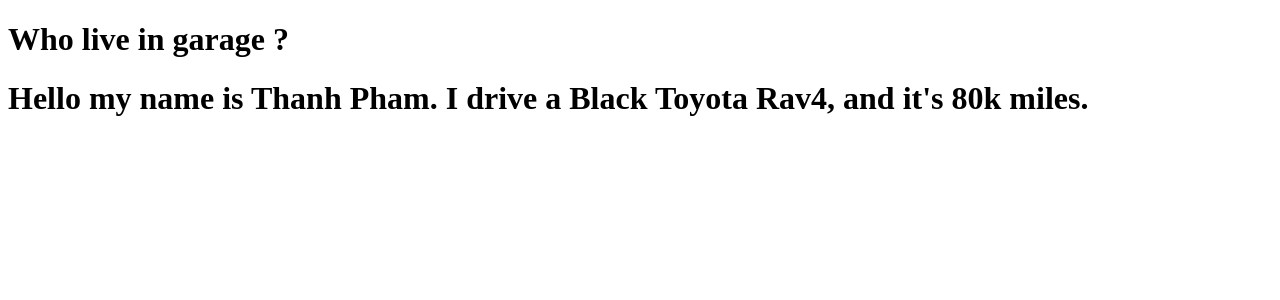
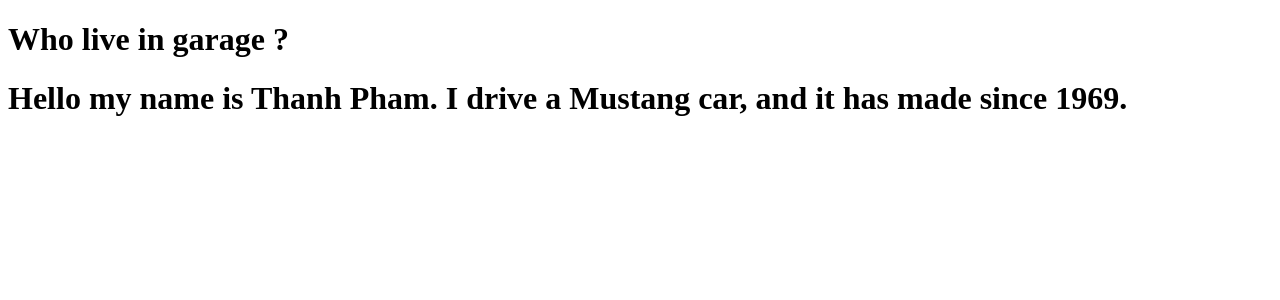
Before and after one commit to thanhpham091790/reactjs, a React (Vite) app in the folder 01-react-tutorial/my-react-app/: page / in a window 1280 px wide. Shown: the top 300 px of the page. Built offline with nearby package versions, Linux system fonts and the light colour scheme.

Commit message:
when you dont know how many properties you will receive, you can use the ...rest operator.

```diff
--- a/01-react-tutorial/my-react-app/src/Car.jsx
+++ b/01-react-tutorial/my-react-app/src/Car.jsx
@@ -1,9 +1,9 @@
 function Car(props) {
     let { carinfo } = props;
-    let [brand, model, mile, color] = carinfo;
+    let { model, ...rest } = carinfo;
     return (
         <>
-            <h1>Hello my name is Thanh Pham. I drive a {color} {brand} {model}, and it's {mile} miles.</h1>
+            <h1>Hello my name is Thanh Pham. I drive a {model} car, and it has made since {rest.year}.</h1>
         </>
     );
 }
--- a/01-react-tutorial/my-react-app/src/Garage.jsx
+++ b/01-react-tutorial/my-react-app/src/Garage.jsx
@@ -2,7 +2,7 @@
 import Car from './Car';
 
 function Garage() {
-    let carinfo = ['Toyota', 'Rav4', '80k', 'Black'];
+    let carinfo = { model: "Mustang", year: 1969 };
 
     return (
         <>
```
